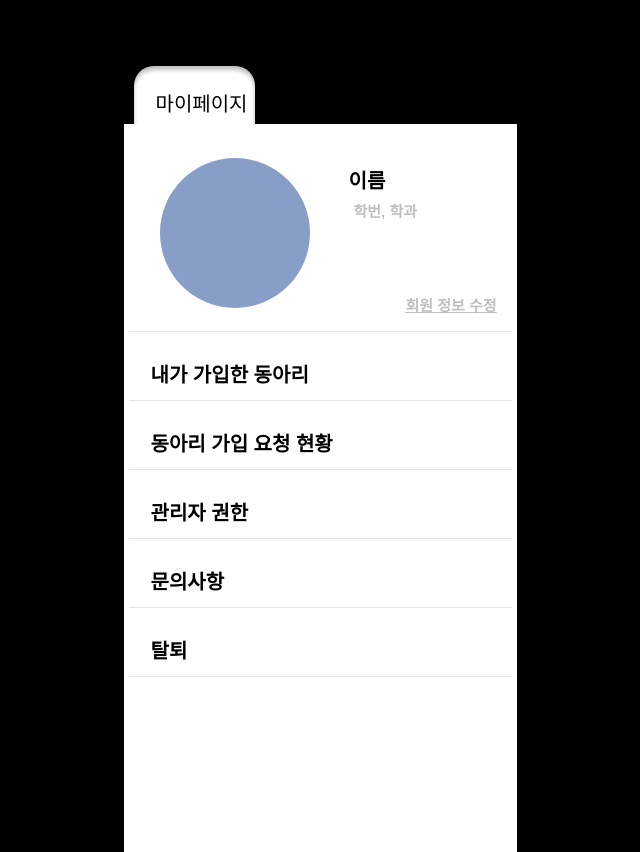
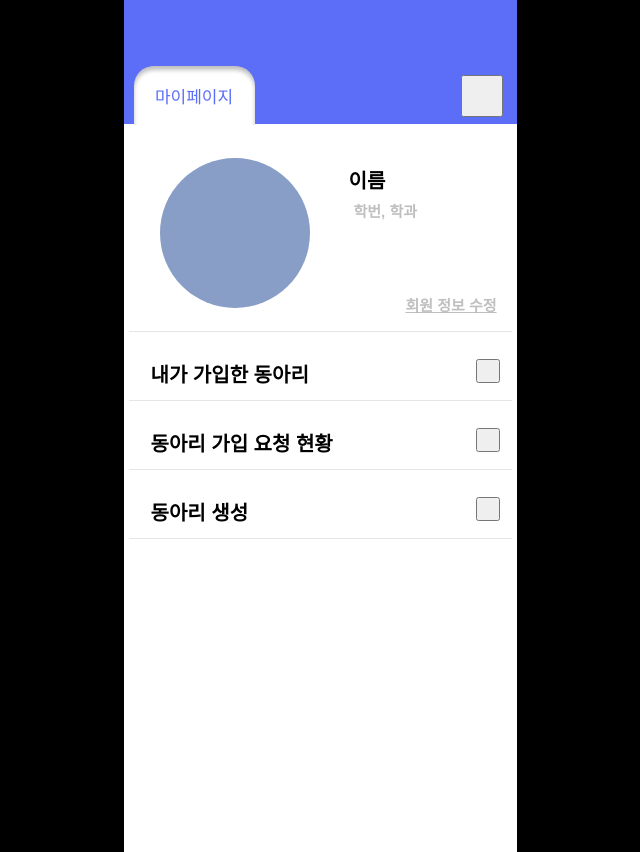
Before and after one commit to 12234626/cse3207, a React (Create React App) app in the folder frontend/: page /mypage in a window 1280 px wide. Shown: the whole page, without its empty margins (320-960 px from the left). Built offline with nearby package versions, Linux system fonts and the light colour scheme; the HTML template or start-up script is replaced by a standard one.

Commit message:
fix: MyPage.css MyPage.jsx className 수정

```diff
--- a/frontend/src/MyPage.jsx
+++ b/frontend/src/MyPage.jsx
@@ -10,70 +10,71 @@ import "./MyPage.css";
 function MyPage() {
   return (
     <div className="screen">
-      <div className="overlap-wrapper">
-        <div className="overlap">
-          <div className="view">
-            <div className="overlap-group-wrapper">
+      <div className="phoneScreen">
+        <div className="main">
+          <div className="myPageScreen">
+            {/* <div className="overlap-group-wrapper">
               <div className="overlap-group">
                 <div className="text-wrapper">탈퇴</div>
 
                 <div className="image" alt="Image" />
               </div>
-            </div>
+            </div> */}
 
-            <div className="div-wrapper">
+            {/* <div className="div-wrapper">
               <div className="overlap-group">
                 <div className="text-wrapper">문의사항</div>
 
                 <div className="image" alt="Image" />
               </div>
-            </div>
+            </div> */}
 
-            <div className="div">
-              <div className="overlap-group">
-                <div className="text-wrapper">관리자 권한</div>
+            <div className="createClub">
+              <div className="listBox">
+                <div className="textMyPage">동아리 생성</div>
 
-                <div className="image" alt="Image" />
+                <button className="enterButton" alt="Image" />
               </div>
             </div>
 
-            <div className="view-2">
-              <div className="overlap-group">
-                <div className="text-wrapper">동아리 가입 요청 현황</div>
+            <div className="requestStatus">
+              <div className="listBox">
+                <div className="textMyPage">동아리 가입 요청 현황</div>
 
-                <div className="image" alt="Image" />
+                <button className="enterButton" alt="Image" />
               </div>
             </div>
 
-            <div className="view-3">
-              <div className="overlap-group">
-                <div className="text-wrapper">내가 가입한 동아리</div>
+            <div className="joinedClub">
+              <div className="listBox">
+                <div className="textMyPage">내가 가입한 동아리</div>
 
-                <div className="image" alt="Image" />
+                <button className="enterButton" alt="Image" />
               </div>
             </div>
 
-            <div className="view-4">
-              <div className="overlap-2">
-                <div className="text-wrapper-2">회원 정보 수정</div>
+            <div className="fixMemberInfo">
+              <div className="fixMemberInfo1">
+                <div className="fixInfoButton">회원 정보 수정</div>
 
-                <div className="view-5" />
+                <div className="profileImage" />
 
-                <div className="text-wrapper-3">학번, 학과</div>
+                <div className="sidAndMajor">학번, 학과</div>
 
-                <div className="text-wrapper-4">이름</div>
+                <div className="name">이름</div>
               </div>
             </div>
           </div>
 
-          <div className="view-6">
-            <div className="view-7">
-              <div className="overlap-group-2">
-                <div className="text-wrapper-5">마이페이지</div>
-              </div>
-            </div>
+          <div className="top">
+            {/* <div className="view-7"> */}
+            <button className="myPageY">
+              마이페이지
+              {/* <div className="text-wrapper-5">마이페이지</div> */}
+            </button>
+            {/* </div> */}
 
-            <div className="img" alt="Image" />
+            <button className="home" alt="Image"></button>
           </div>
         </div>
       </div>
--- a/frontend/src/Mypage.css
+++ b/frontend/src/Mypage.css
@@ -6,19 +6,19 @@
   width: 100%;
 }
 
-.screen .overlap-wrapper {
-  background-color: var(--maincolor);
+.screen .phoneScreen {
+  background-color: rgba(92, 110, 247, 1);
   height: 852px;
   width: 393px;
 }
 
-.screen .overlap {
+.screen .main {
   height: 786px;
   position: relative;
   top: 66px;
 }
 
-.screen .view {
+.screen .myPageScreen {
   background-color: #ffffff;
   height: 728px;
   left: 0;
@@ -27,15 +27,15 @@
   width: 393px;
 }
 
-.screen .overlap-group-wrapper {
+/* .screen .overlap-group-wrapper {
   height: 54px;
   left: 5px;
   position: absolute;
   top: 498px;
   width: 385px;
-}
+} */
 
-.screen .overlap-group {
+.screen .listBox {
   background-color: #ffffff;
   border-bottom-style: solid;
   border-bottom-width: 1px;
@@ -45,7 +45,7 @@
   width: 383px;
 }
 
-.screen .text-wrapper {
+.screen .textMyPage {
   color: #000000;
   font-family: "Inter-Bold", Helvetica;
   font-size: 20px;
@@ -58,7 +58,7 @@
   white-space: nowrap;
 }
 
-.screen .image {
+.screen .enterButton {
   height: 24px;
   left: 347px;
   position: absolute;
@@ -66,15 +66,15 @@
   width: 24px;
 }
 
-.screen .div-wrapper {
+/* .screen .div-wrapper {
   height: 54px;
   left: 5px;
   position: absolute;
   top: 429px;
   width: 385px;
-}
+} */
 
-.screen .div {
+.screen .createClub {
   height: 54px;
   left: 5px;
   position: absolute;
@@ -82,7 +82,7 @@
   width: 385px;
 }
 
-.screen .view-2 {
+.screen .requestStatus {
   height: 54px;
   left: 5px;
   position: absolute;
@@ -90,7 +90,7 @@
   width: 385px;
 }
 
-.screen .view-3 {
+.screen .joinedClub {
   height: 54px;
   left: 5px;
   position: absolute;
@@ -98,7 +98,7 @@
   width: 385px;
 }
 
-.screen .view-4 {
+.screen .fixMemberInfo {
   height: 194px;
   left: 5px;
   position: absolute;
@@ -106,7 +106,7 @@
   width: 389px;
 }
 
-.screen .overlap-2 {
+.screen .fixMemberInfo1 {
   background-color: #ffffff;
   border-bottom-style: solid;
   border-bottom-width: 1px;
@@ -116,7 +116,7 @@
   width: 383px;
 }
 
-.screen .text-wrapper-2 {
+.screen .fixInfoButton {
   color: #00000040;
   font-family: "Inter-Bold", Helvetica;
   font-size: 15px;
@@ -130,7 +130,7 @@
   white-space: nowrap;
 }
 
-.screen .view-5 {
+.screen .profileImage {
   background-color: #899ec7;
   border-radius: 75px;
   height: 150px;
@@ -140,7 +140,7 @@
   width: 150px;
 }
 
-.screen .text-wrapper-3 {
+.screen .sidAndMajor {
   color: #00000040;
   font-family: "Inter-Bold", Helvetica;
   font-size: 15px;
@@ -153,7 +153,7 @@
   white-space: nowrap;
 }
 
-.screen .text-wrapper-4 {
+.screen .name {
   color: #000000;
   font-family: "Inter-Bold", Helvetica;
   font-size: 20px;
@@ -166,7 +166,7 @@
   white-space: nowrap;
 }
 
-.screen .view-6 {
+.screen .top {
   height: 59px;
   left: 10px;
   position: absolute;
@@ -174,24 +174,31 @@
   width: 369px;
 }
 
-.screen .view-7 {
+/* .screen .view-7 {
   height: 59px;
   left: 0;
   position: absolute;
   top: 0;
   width: 123px;
+} */
+
+.screen .myPageY {
+  background-color: #ffffff;
+  border-radius: 20px 20px 0px 0px;
+  border: 0;
+  box-shadow: inset 0px 4px 4px #00000040;
+  height: 59px;
+  left: 0;
+  position: absolute;
+  top: 0;
+  width: 121px;
+  color: rgba(92, 110, 247, 1);
+  font-family: "SeoulNamsan CBL-Regular", Helvetica;
+  font-size: 17px;
+  font-weight: 400;
 }
 
-.screen .overlap-group-2 {
-  background-color: #ffffff;
-  border-radius: 20px 20px 0px 0px;
-  box-shadow: inset 0px 4px 4px #00000040;
-  height: 59px;
-  position: relative;
-  width: 121px;
-}
-
-.screen .text-wrapper-5 {
+/* .screen .text-wrapper-5 {
   color: var(--maincolor);
   font-family: "SeoulNamsan CBL-Regular", Helvetica;
   font-size: 20px;
@@ -202,9 +209,10 @@
   position: absolute;
   top: 22px;
   white-space: nowrap;
-}
+} */
 
-.screen .img {
+.screen .home {
+  color: white;
   height: 42px;
   left: 327px;
   position: absolute;
```
